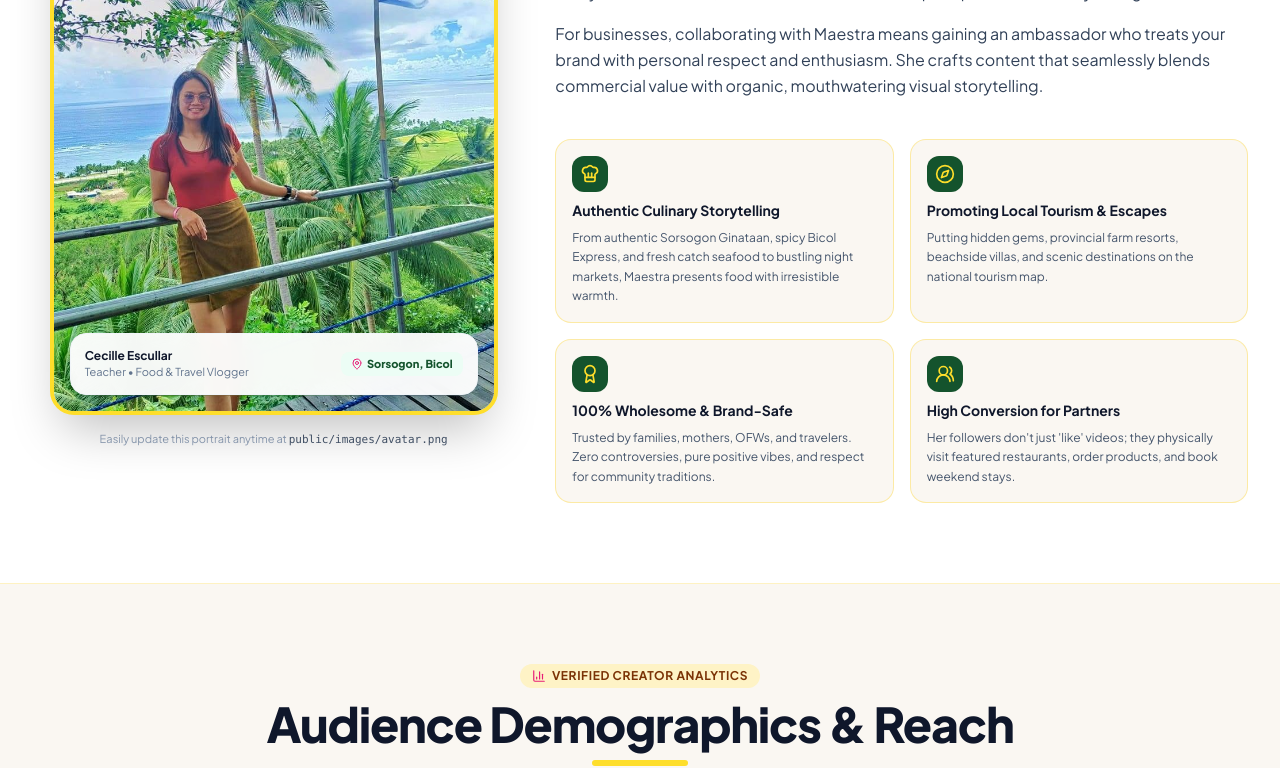
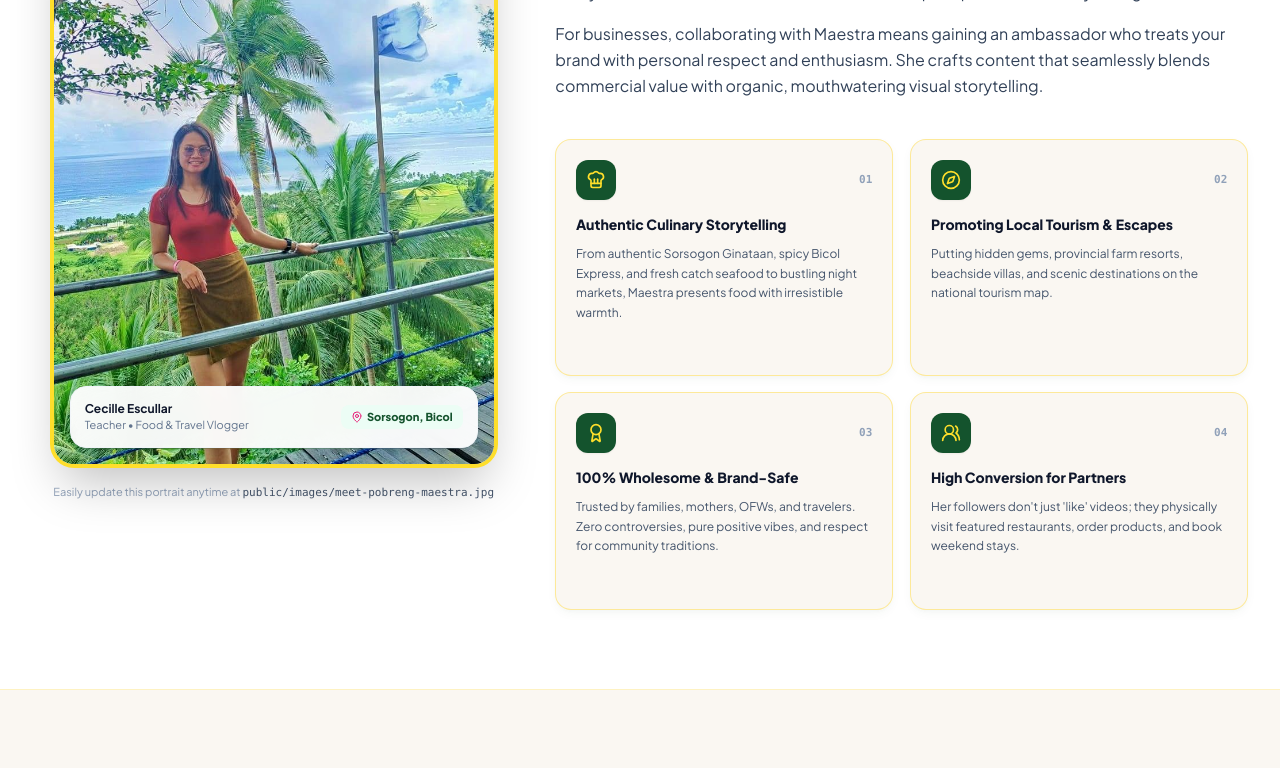
Before and after one commit to gwaps04/pobreng-maestra, a React (Vite) app: page / in a window 1280 px wide. Shown: the part 1820-2588 px from the top of the page. Built offline with nearby package versions, Linux system fonts and the light colour scheme; a web font is replaced by a local one.

Commit message:
feat: add 3D paper fold animations to pillars
- Fix profile image path typo
- Implement paper-fold-card effect in MeetMaestra
- Add CSS classes for 3D card rotation and origami effects

```diff
--- a/src/components/HeroSection.tsx
+++ b/src/components/HeroSection.tsx
@@ -128,7 +128,7 @@ export function HeroSection({ onExplore }: HeroSectionProps) {
               <div className="flex items-center gap-4 pb-4 border-b border-slate-100">
                 <div className="w-20 h-20 sm:w-24 sm:h-24 rounded-2xl overflow-hidden shadow-md border-2 border-[#E81C76] flex-shrink-0 bg-yellow-100">
                   <ImagePlaceholder
-                    src="/images/rofile.jpg"
+                    src="/images/profile.jpg"
                     fallbackSrc="/images/profile.jpg"
                     alt="Cecille Escullar - Pobreng Maestra"
                     containerClassName="w-full h-full"
--- a/src/components/MeetMaestra.tsx
+++ b/src/components/MeetMaestra.tsx
@@ -73,7 +73,7 @@ export function MeetMaestra() {
 
             {/* Quick Upload Note */}
             <p className="text-[11px] text-center text-slate-400">
-              Easily update this portrait anytime at <code className="text-slate-600">public/images/avatar.png</code>
+              Easily update this portrait anytime at <code className="text-slate-600">public/images/meet-pobreng-maestra.jpg</code>
             </p>
           </div>
 
@@ -91,20 +91,40 @@ export function MeetMaestra() {
               </p>
             </div>
 
-            {/* Pillars Grid */}
-            <div className="grid grid-cols-1 sm:grid-cols-2 gap-4 pt-4">
+            {/* Pillars Grid with 3D Paper Fold & Rotate Effect */}
+            <div className="perspective-container grid grid-cols-1 sm:grid-cols-2 gap-4 pt-4">
               {pillars.map((pillar, idx) => {
                 const Icon = pillar.icon;
                 return (
                   <div
                     key={idx}
-                    className="p-4 rounded-2xl bg-[#FAF7F2] border border-amber-200/70 space-y-2 hover:border-[#14532D] transition-colors"
+                    className="paper-fold-card group p-5 rounded-2xl bg-[#FAF7F2] border border-amber-200/80 hover:border-[#14532D] space-y-2.5 cursor-pointer overflow-hidden transition-all duration-300"
                   >
-                    <div className="w-9 h-9 rounded-xl bg-[#14532D] text-[#FEDE2B] flex items-center justify-center">
-                      <Icon className="w-5 h-5" />
+                    {/* Origami Corner Fold Accent */}
+                    <div className="paper-corner-fold" />
+                    {/* Vertical Paper Crease Line */}
+                    <div className="paper-crease-line" />
+
+                    <div className="flex items-center justify-between">
+                      <div className="w-10 h-10 rounded-xl bg-[#14532D] text-[#FEDE2B] flex items-center justify-center shadow-xs group-hover:scale-110 group-hover:rotate-6 group-hover:bg-[#E81C76] group-hover:text-white transition-all duration-300">
+                        <Icon className="w-5 h-5" />
+                      </div>
+                      <span className="font-mono text-[11px] font-bold text-slate-400 group-hover:text-[#14532D] transition-colors">
+                        0{idx + 1}
+                      </span>
                     </div>
-                    <h3 className="font-bold text-sm text-slate-900">{pillar.title}</h3>
-                    <p className="text-xs text-slate-600 leading-relaxed">{pillar.desc}</p>
+
+                    <h3 className="font-black text-sm text-slate-900 group-hover:text-[#14532D] transition-colors flex items-center gap-1.5 pt-1">
+                      <span>{pillar.title}</span>
+                    </h3>
+                    <p className="text-xs text-slate-600 leading-relaxed font-normal">
+                      {pillar.desc}
+                    </p>
+
+                    {/* Paper edge tag indicator */}
+                    <div className="pt-2 flex items-center gap-1 text-[10px] font-bold uppercase tracking-wider text-[#E81C76] opacity-0 group-hover:opacity-100 transition-opacity duration-200">
+                      <span>✦ Maestra's Promise</span>
+                    </div>
                   </div>
                 );
               })}
--- a/src/index.css
+++ b/src/index.css
@@ -16,3 +16,62 @@
 .font-bubble {
   font-family: 'Fredoka', 'Arial Black', sans-serif;
 }
+
+/* 3D Paper Fold & Origami Animations */
+.perspective-container {
+  perspective: 1200px;
+}
+
+.paper-fold-card {
+  position: relative;
+  transform-style: preserve-3d;
+  transform-origin: left top;
+  transition: transform 0.45s cubic-bezier(0.25, 1, 0.3, 1), box-shadow 0.45s ease, border-color 0.3s ease;
+  will-change: transform, box-shadow;
+  box-shadow: 0 4px 12px -2px rgba(20, 83, 45, 0.05), 0 2px 6px -1px rgba(0, 0, 0, 0.03);
+}
+
+.paper-fold-card:hover {
+  transform: perspective(1200px) rotateY(-10deg) rotateX(5deg) translateY(-8px) scale(1.02);
+  box-shadow:
+    -14px 22px 30px -8px rgba(20, 83, 45, 0.16),
+    0 12px 18px -4px rgba(0, 0, 0, 0.08),
+    inset 0 1px 0 rgba(255, 255, 255, 0.8);
+}
+
+/* Subtle vertical crease down the center of the paper */
+.paper-crease-line {
+  position: absolute;
+  top: 0;
+  bottom: 0;
+  left: 48%;
+  width: 1px;
+  background: linear-gradient(to bottom, transparent, rgba(0, 0, 0, 0.07) 30%, rgba(255, 255, 255, 0.7) 70%, transparent);
+  opacity: 0;
+  transition: opacity 0.4s ease;
+  pointer-events: none;
+}
+
+.paper-fold-card:hover .paper-crease-line {
+  opacity: 1;
+}
+
+/* Origami dog-ear corner fold */
+.paper-corner-fold {
+  position: absolute;
+  top: 0;
+  right: 0;
+  width: 24px;
+  height: 24px;
+  background: linear-gradient(135deg, transparent 50%, #FEDE2B 50%);
+  border-bottom-left-radius: 6px;
+  box-shadow: -2px 2px 5px rgba(0, 0, 0, 0.1);
+  transform: scale(0);
+  transform-origin: top right;
+  transition: transform 0.3s cubic-bezier(0.34, 1.56, 0.64, 1);
+  pointer-events: none;
+}
+
+.paper-fold-card:hover .paper-corner-fold {
+  transform: scale(1);
+}
```
